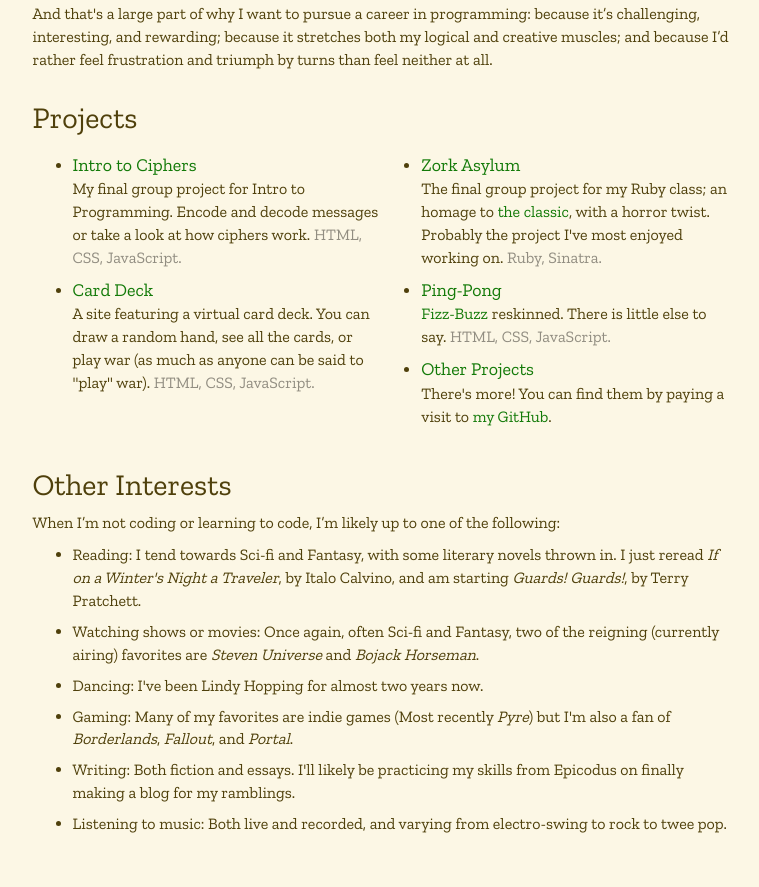
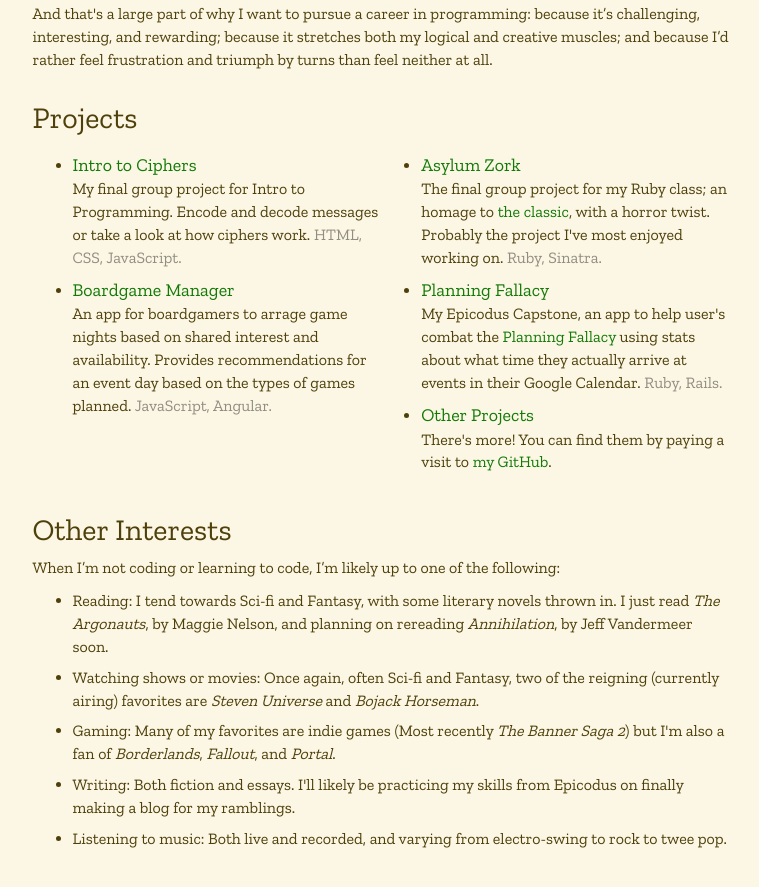
Before and after one commit to langlk/portfolio, a plain HTML site: page index.html in a window 1280 px wide. Shown: the part 1199-2086 px from the top of the page, without its empty margins (380-1139 px from the left). Drawn offline with nearby package versions, Linux system fonts and the light colour scheme.

Commit message:
Update projects.

```diff
--- a/index.html
+++ b/index.html
@@ -33,7 +33,7 @@
           </ul>
 
           <h2>The TL;DR</h2>
-          <p>This is the portfolio of Kelsey Langlois, a web programming student in Seattle, Washington. I’ve done some programming in Java and Python, but am currently learning JavaScript and Ruby on Rails at Epicodus. On this page you’ll find links to my projects, as well as a bit about my background and interests.</p>
+          <p>This is the portfolio of Kelsey Langlois, a web programming student in Seattle, Washington. I’ve done some programming in Java and Python, and just finished learning JavaScript and Ruby on Rails at Epicodus. On this page you’ll find links to my projects, as well as a bit about my background and interests.</p>
         </div>
 
         <div class="col-sm-9">
@@ -89,23 +89,23 @@
               </li>
 
               <li>
-                <h4><a href="https://github.com/langlk/card-deck">Card Deck</a></h4>
+                <h4><a href="https://github.com/langlk/boardgame-manager">Boardgame Manager</a></h4>
                 <p>
-                  A site featuring a virtual card deck. You can draw a random hand, see all the cards, or play war (as much as anyone can be said to "play" war). <span class="languages">HTML, CSS, JavaScript.</span>
+                  An app for boardgamers to arrage game nights based on shared interest and availability. Provides recommendations for an event day based on the types of games planned. <span class="languages">JavaScript, Angular.</span>
                 </p>
               </li>
             </ul>
 
             <ul class="col-2">
               <li>
-                <h4><a href="https://github.com/MacKLess/asylum_zork">Zork Asylum</a></h4>
+                <h4><a href="https://github.com/MacKLess/asylum_zork">Asylum Zork</a></h4>
                 <p>The final group project for my Ruby class; an homage to <a href="https://en.wikipedia.org/wiki/Zork">the classic</a>, with a horror twist. Probably the project I've most enjoyed working on. <span class="languages">Ruby, Sinatra.</span></p>
               </li>
 
               <li>
-                <h4><a href="https://github.com/langlk/ping-pong">Ping-Pong</a></h4>
+                <h4><a href="https://github.com/langlk/planning_fallacy">Planning Fallacy</a></h4>
                 <p>
-                  <a href="https://en.wikipedia.org/wiki/Fizz_buzz">Fizz-Buzz</a> reskinned. There is little else to say. <span class="languages">HTML, CSS, JavaScript.</span>
+                  My Epicodus Capstone, an app to help user's combat the <a href="https://en.wikipedia.org/wiki/Planning_fallacy">Planning Fallacy</a> using stats about what time they actually arrive at events in their Google Calendar. <span class="languages">Ruby, Rails.</span>
                 </p>
               </li>
 
@@ -123,16 +123,13 @@
           <p>When I’m not coding or learning to code, I’m likely up to one of the following:</p>
           <ul class="other-stuff">
             <li>
-              Reading: I tend towards Sci-fi and Fantasy, with some literary novels thrown in. I just reread <em>If on a Winter's Night a Traveler</em>, by Italo Calvino, and am starting <em>Guards! Guards!</em>, by Terry Pratchett.
+              Reading: I tend towards Sci-fi and Fantasy, with some literary novels thrown in. I just read <em>The Argonauts</em>, by Maggie Nelson, and planning on rereading <em>Annihilation</em>, by Jeff Vandermeer soon.
             </li>
             <li>
               Watching shows or movies: Once again, often Sci-fi and Fantasy, two of the reigning (currently airing) favorites are <em>Steven Universe</em> and <em>Bojack Horseman</em>.
             </li>
             <li>
-              Dancing: I've been Lindy Hopping for almost two years now.
-            </li>
-            <li>
-              Gaming: Many of my favorites are indie games (Most recently <em>Pyre</em>) but I'm also a fan of <em>Borderlands</em>, <em>Fallout</em>, and <em>Portal</em>.
+              Gaming: Many of my favorites are indie games (Most recently <em>The Banner Saga 2</em>) but I'm also a fan of <em>Borderlands</em>, <em>Fallout</em>, and <em>Portal</em>.
             </li>
             <li>
               Writing: Both fiction and essays. I'll likely be practicing my skills from Epicodus on finally making a blog for my ramblings.
```
